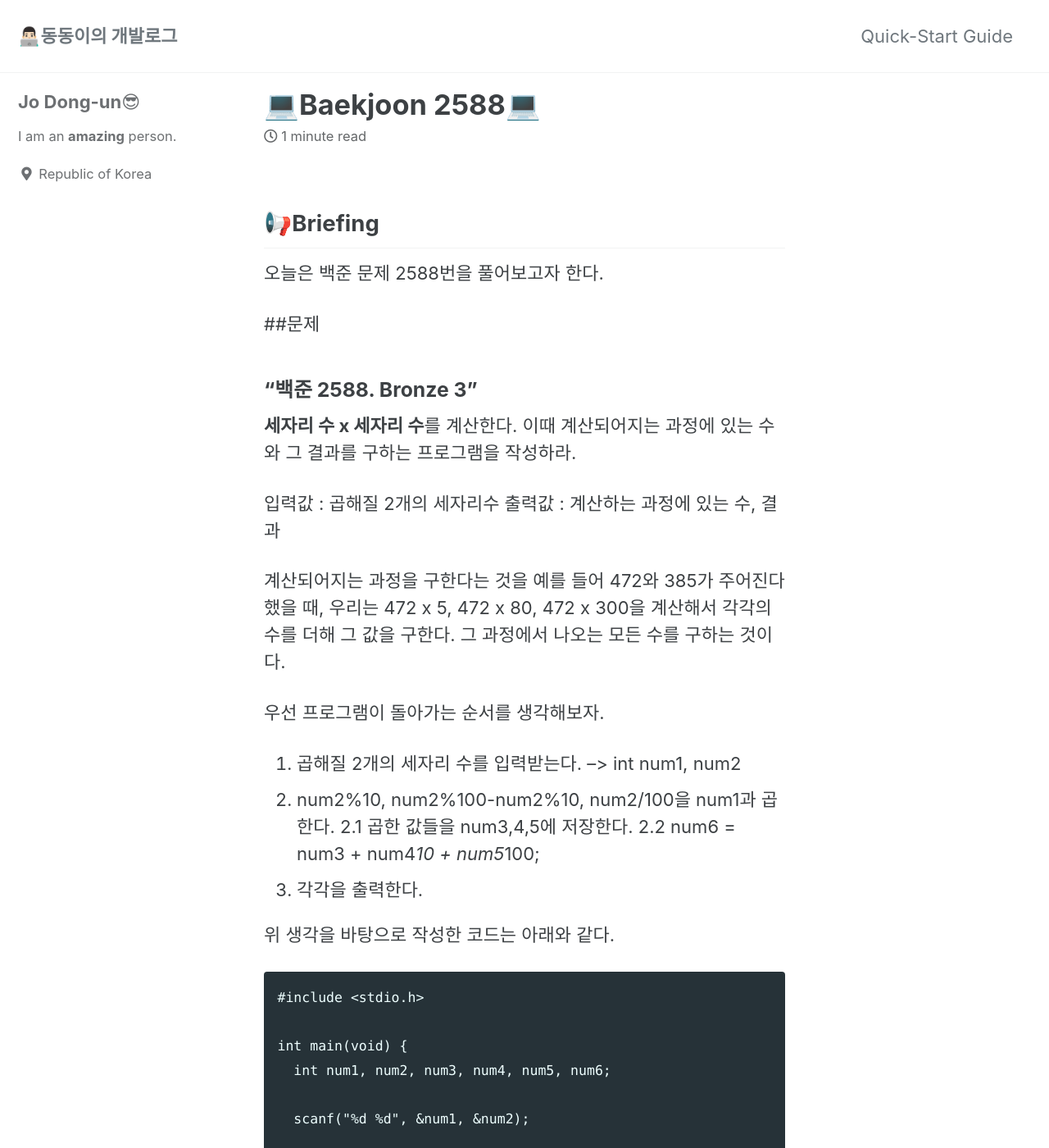
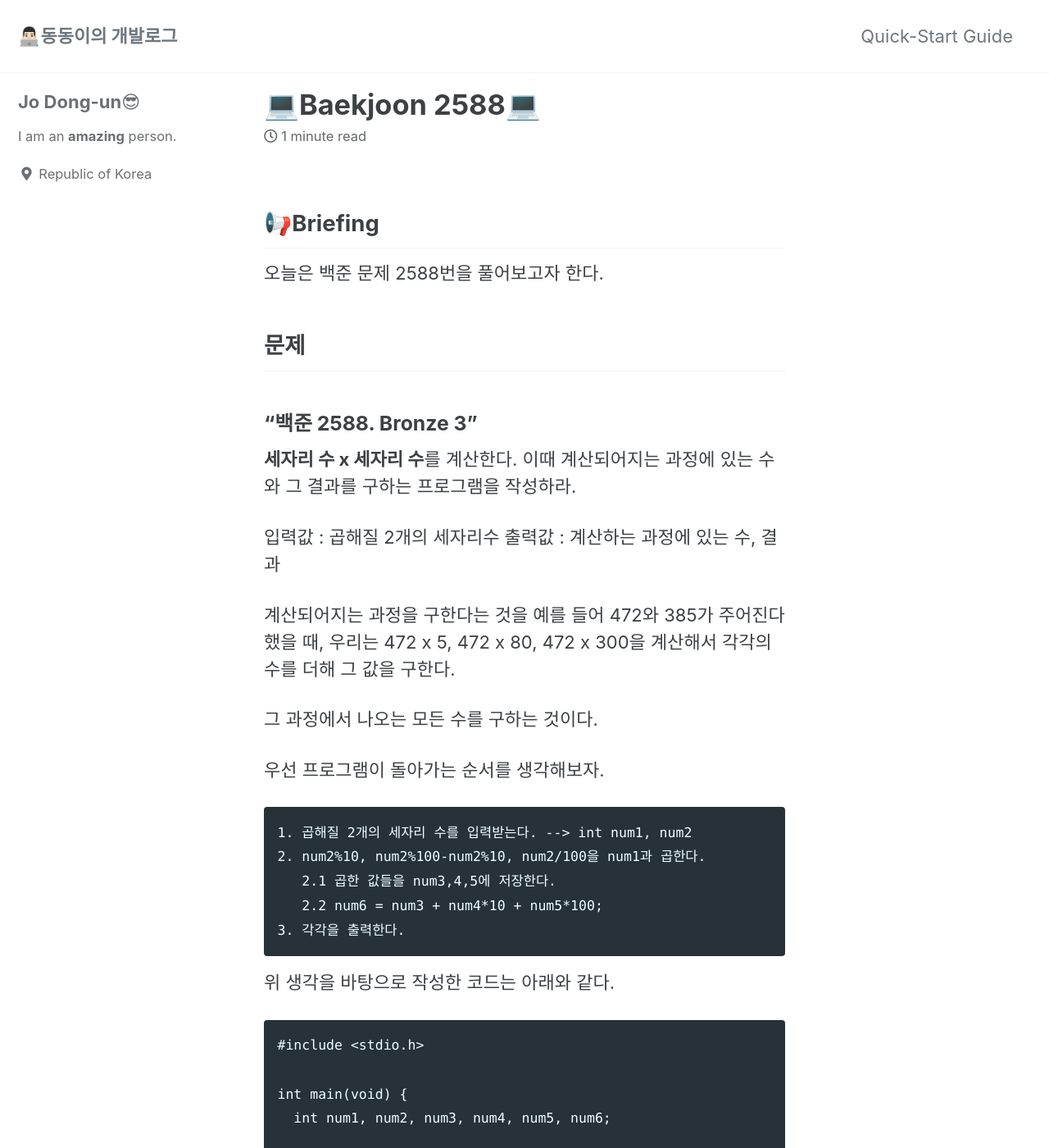
Before and after one commit to Dongun614/Dongun614.github.io, a Jekyll site: the page built from _posts/2023-07-24-backjoon2588.md, in a window 1280 px wide and 1400 px high. Shown: the whole window at 82% size. Built offline with Jekyll 4.4.1, drawn with Linux system fonts in a browser that asks for light colours; cached includes are drawn as plain includes; part of the change alters nothing that is shown; some of the changed text lies outside the part shown.

Commit message:
내용 수정

````diff
--- a/_posts/2023-07-24-backjoon2588.md
+++ b/_posts/2023-07-24-backjoon2588.md
@@ -7,7 +7,7 @@ title: 💻Baekjoon 2588💻
 
 오늘은 백준 문제 2588번을 풀어보고자 한다.
 
-##문제
+## 문제
 
 ### "백준 2588. Bronze 3"
 
@@ -17,15 +17,19 @@ title: 💻Baekjoon 2588💻
 입력값 : 곱해질 2개의 세자리수
 출력값 : 계산하는 과정에 있는 수, 결과
 
-계산되어지는 과정을 구한다는 것을 예를 들어 472와 385가 주어진다 했을 때, 우리는 472 x 5, 472 x 80, 472 x 300을 계산해서 각각의 수를 더해 그 값을 구한다. 그 과정에서 나오는 모든 수를 구하는 것이다.
+계산되어지는 과정을 구한다는 것을 예를 들어 472와 385가 주어진다 했을 때, 우리는 472 x 5, 472 x 80, 472 x 300을 계산해서 각각의 수를 더해 그 값을 구한다.
+
+그 과정에서 나오는 모든 수를 구하는 것이다.
 
 우선 프로그램이 돌아가는 순서를 생각해보자.
 
+```
 1. 곱해질 2개의 세자리 수를 입력받는다. --> int num1, num2
 2. num2%10, num2%100-num2%10, num2/100을 num1과 곱한다.
    2.1 곱한 값들을 num3,4,5에 저장한다.
    2.2 num6 = num3 + num4*10 + num5*100;
 3. 각각을 출력한다.
+```
 
 위 생각을 바탕으로 작성한 코드는 아래와 같다.
 
@@ -48,8 +52,10 @@ int main(void) {
 }
 ```
 
-결과는 정답이었다. 하지만 나는 조금 더 고민해보기로 했다.
-위 코드는 정말 3자리수 곱하기 3자리수만 해결할 수 있는 코드이다. 2자리수 곱하기 2자리수, 3자리수 곱하기 2자리수 등은 계산하지 못하기 때문에 범용성이 낮다.
+결과는 정답이었지만 조금 더 고민할 부분이 있다.
+위 코드는 정말 3자리수 곱하기 3자리수만 해결할 수 있는 코드이다.
+
+2자리수 곱하기 2자리수, 3자리수 곱하기 2자리수 등은 계산하지 못하기 때문에 범용성이 낮다.
 
 그렇다면 자리수와 상관없이 입력받은 두 값에 따라 각각의 값들을 출력하는 프로그램은 어떻게 만들 수 있을까?
 
````
